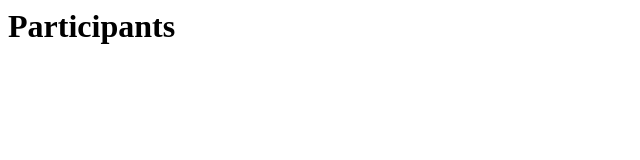
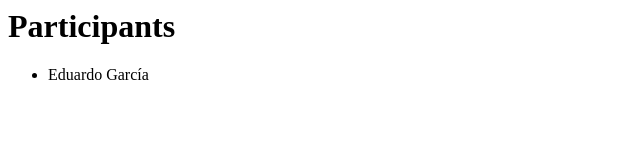
Before and after one commit to thewarpaint/git-course, a plain HTML site: page index.html in a window 1280 px wide. Shown: the whole page, without its empty margins (0-640 px from the left). Drawn offline with Linux system fonts and the light colour scheme.

Commit message:
Add Eduardo García to participants list

```diff
--- a/index.html
+++ b/index.html
@@ -1,4 +1,5 @@
 <h1>Participants</h1>
 
 <ul>
+  <li>Eduardo García</li>
 </ul>
```
